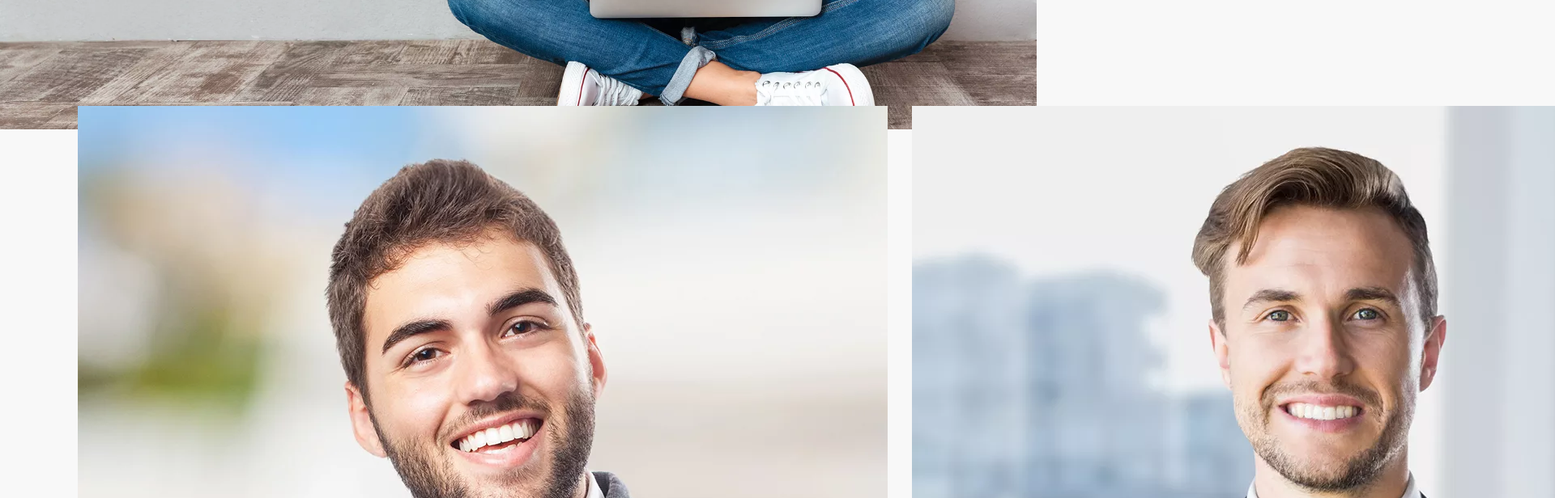
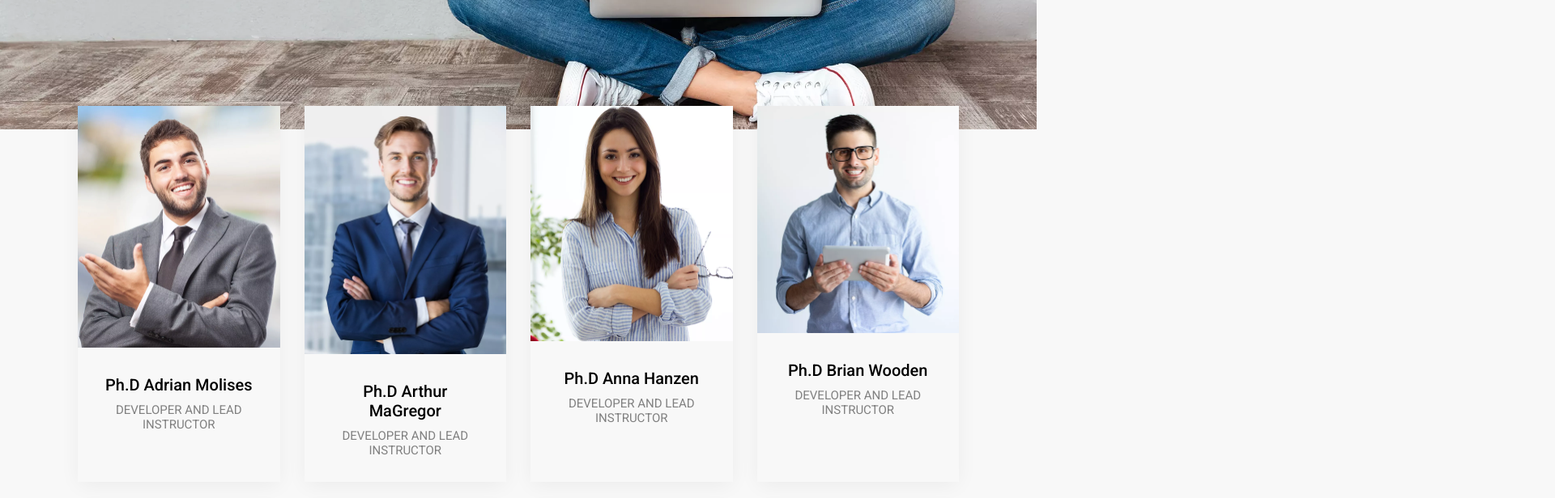
Before and after one commit to FawwazKautsar24/Educational-Website-Design-with-ReactJS, a React (Create React App) app: page /team in a window 1280 px wide. Shown: the part 640-1256 px from the top of the page at 81% size, 1920 px wide, since content can reach past the window. Built offline with nearby package versions, Linux system fonts and the light colour scheme.

Commit message:
Memberi styling pada component Team & TeamCard

```diff
--- a/src/components/home/team/Team.jsx
+++ b/src/components/home/team/Team.jsx
@@ -1,6 +1,7 @@
 import React from 'react';
 import Back from '../../common/back/Back';
 import TeamCard from './TeamCard';
+import './team.css';
 
 const Team = () => {
     return (
--- /dev/null
+++ b/src/components/home/team/team.css
@@ -0,0 +1,52 @@
+.team .items{
+    transition: 0.5s;
+    box-shadow: 0 5px 25px -2px rgb(0 0 0 / 6%);
+}
+.team .img{
+    position: relative;
+}
+.team img{
+    width: 100%;
+    height: 100%;
+}
+.overlay{
+    position: absolute;
+    bottom: 0;
+    z-index: 11;
+    display: flex;
+    flex-direction: column;
+    padding: 20px;
+    transition: 0.5s;
+    opacity: 0;
+}
+.overlay i{
+    background-color: #000;
+    color: #fff;
+    margin: 5px;
+}
+.team .details{
+    padding: 30px;
+    text-align: center;
+}
+.team .details h2{
+    font-weight: 500;
+    font-size: 20px;
+    transition: 0.5s;
+}
+.team .details p{
+    font-size: 15px;
+    color: grey;
+    margin-top: 10px;
+    transition: 0.5s;
+}
+.team .items:hover{
+    background-color: #1eb2a6;
+    color: #fff;
+    cursor: pointer;
+}
+.team .items:hover p{
+    color: #fff;
+}
+.team .items:hover .overlay{
+    opacity: 1;
+}
```
